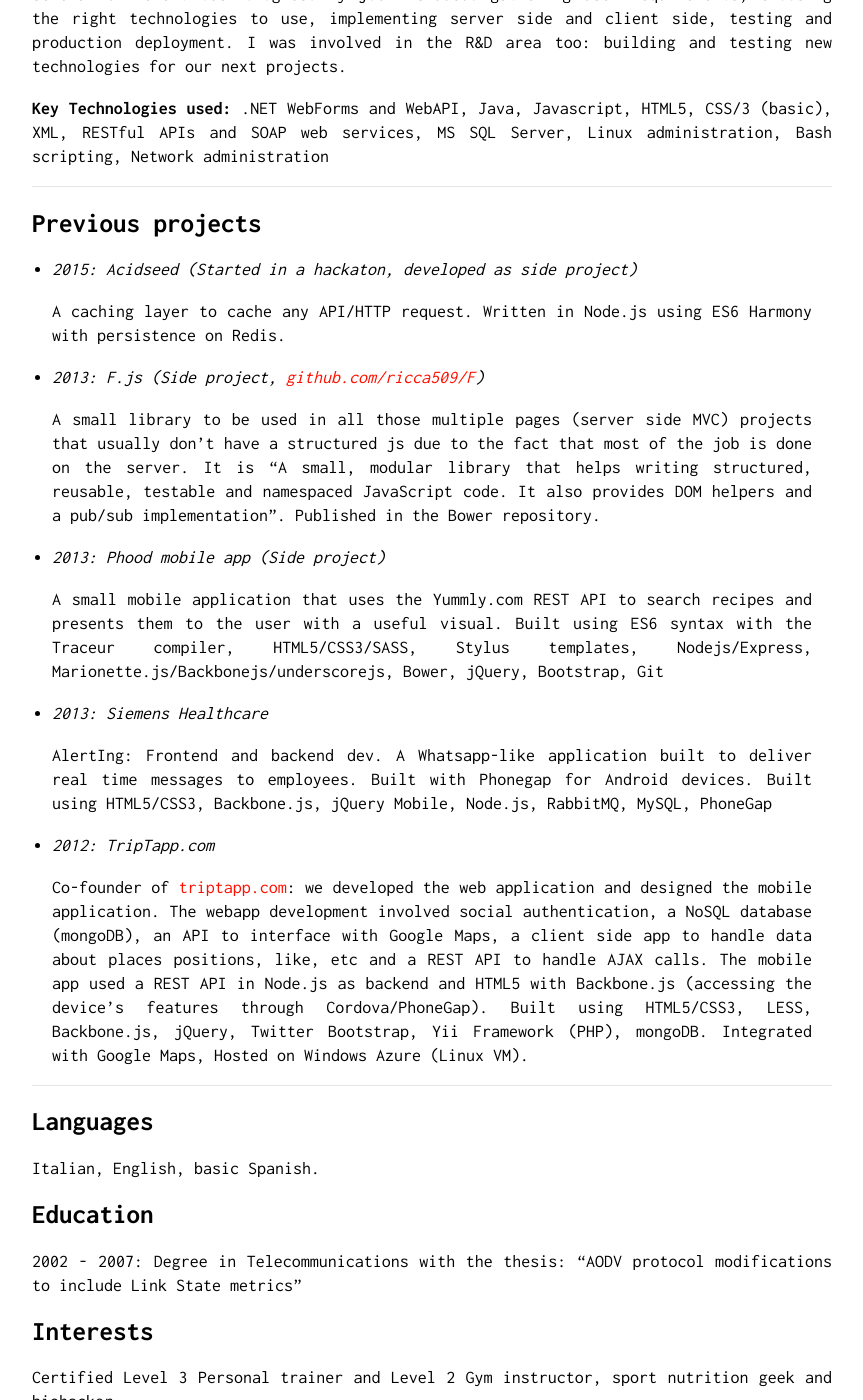
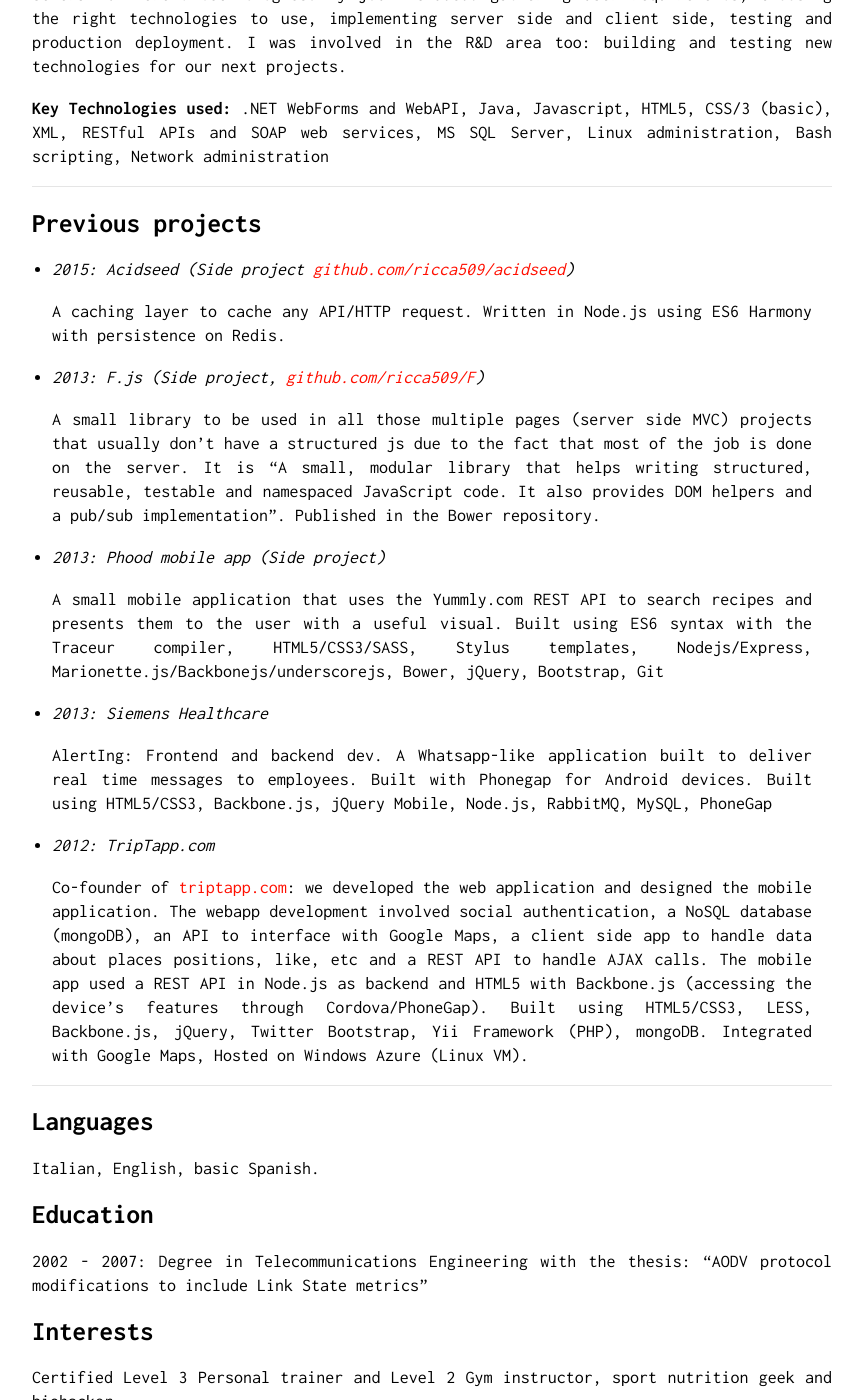
Before and after one commit to ricca509/ricca509.github.io, a Jekyll site: the page built from index.md, in a window 1280 px wide and 1400 px high, scrolled down 5395 px. Shown: the whole window, without its empty margins (208-1071 px from the left). Built offline with Jekyll 4.4.1, drawn with Linux system fonts in a browser that asks for light colours; our own code applies the rules of GitHub Pages for plain Markdown files; some of the changed text lies outside the part shown.

Commit message:
Fixes typos

```diff
--- a/index.md
+++ b/index.md
@@ -169,7 +169,7 @@ My job included: gathering user requirements, choosing the right technologies to
 
 ## Previous projects
 
-- _2015: Acidseed (Started in a hackaton, developed as side project)_
+- _2015: Acidseed (Side project [github.com/ricca509/acidseed](https://github.com/ricca509/acidseed))_
 
   A caching layer to cache any API/HTTP request. Written in Node.js using ES6 Harmony with persistence on Redis.
 
@@ -197,7 +197,7 @@ Italian, English, basic Spanish.
 
 ## Education
 
-2002 - 2007: Degree in Telecommunications with the thesis: “AODV protocol modifications to include Link State metrics”
+2002 - 2007: Degree in Telecommunications Engineering with the thesis: “AODV protocol modifications to include Link State metrics”
 
 ## Interests
 
```
Also changed, not shown: other parts of index.md (+1 -1 lines).
